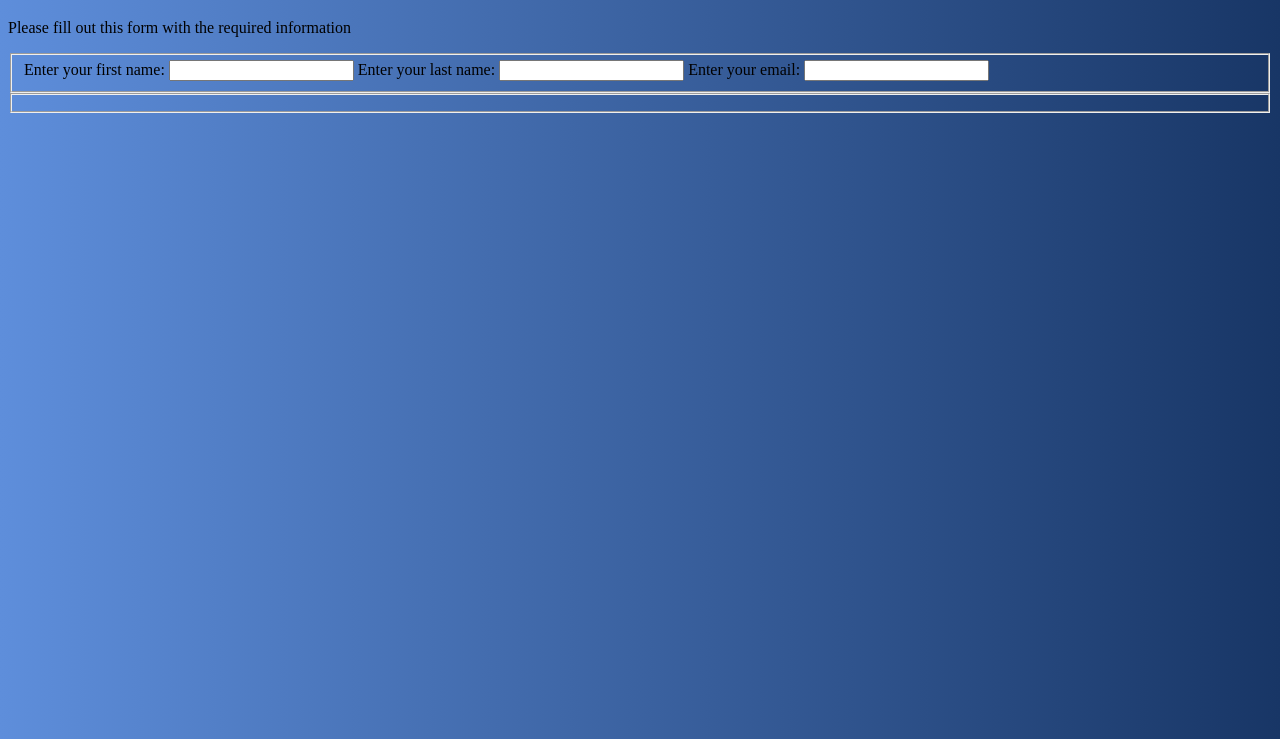
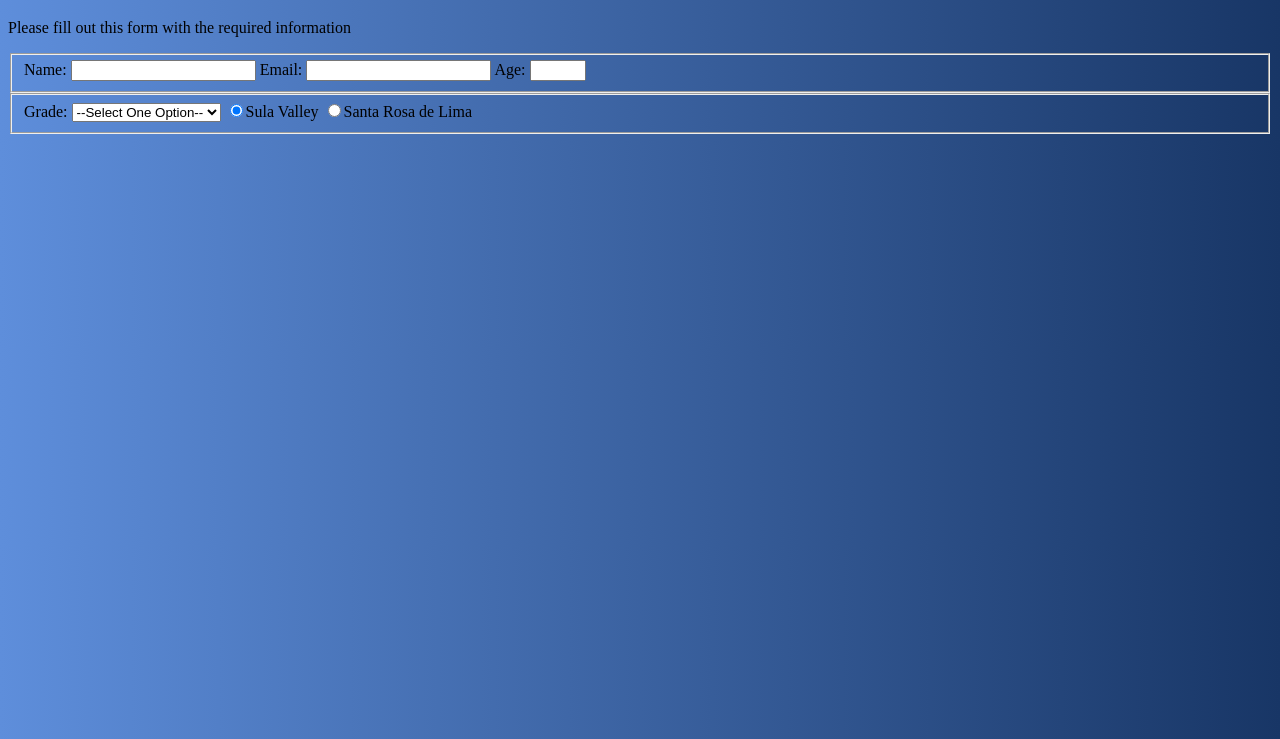
Before and after one commit to renejm10/BasicForm, a plain HTML site: page index.html in a window 1280 px wide. Shown: the part 61-800 px from the top of the page. Drawn offline with Linux system fonts and the light colour scheme.

Commit message:
creation of files and main structure

```diff
--- a/index.html
+++ b/index.html
@@ -19,28 +19,27 @@
 
             <main>
 
-                <form method="post">
+                <form id="survey-form">
+                    <fieldset>
+                        <label id="name-label" for="name">Name: <input id="name" type="text" required/></label>
+                        <label id="email-label" for="email">Email: <input id="email" type="email" required/></label>
+                        <label id="number-label" for="number">Age: <input id="number" type="number" min="5" max="19" pattern="[0-5]"/></label>
+                    </fieldset>
+                    <fieldset>
+                        <lable id="grade-label" for="dropdown">Grade: <select id="dropdown">
+                            <option value="">--Select One Option--</option>
+                            <option value="1">7th Grade</option>
+                            <option value="2">8th Grade</option>
+                            <option value="3">9th Grade</option>
+                            <option value="4">10th Grade</option>
+                            <option value="5">11th Grade</option>
+                            <option value="6">12th Grade</option>
+                        </select></lable>
+                        <label id="sv-label" for="svcampus"><input id="svcampus" name="campus" type="radio" checked/>Sula Valley</label>
+                        <label id="srl-label" for="srlcampus"><input id="srlcampus" name="campus" type="radio"/>Santa Rosa de Lima</label>
 
-                    <fieldset>
-                        <label for="first-name">
-                            Enter your first name:
-                            <input type="text" name="first-name" id="first-name" required/>
-                        </label>
-                        <label for="last-name">
-                            Enter your last name:
-                            <input type="text" name="last-name" id="last-name" required/>
-                        </label>
-                        <label for="email">
-                            Enter your email:
-                            <input type="email" id="email" name="email" required/>
-                        </label>
                     </fieldset>
 
-                    <fieldset>
-
-
-
-                    </fieldset>
                 </form>
 
             </main>
```
